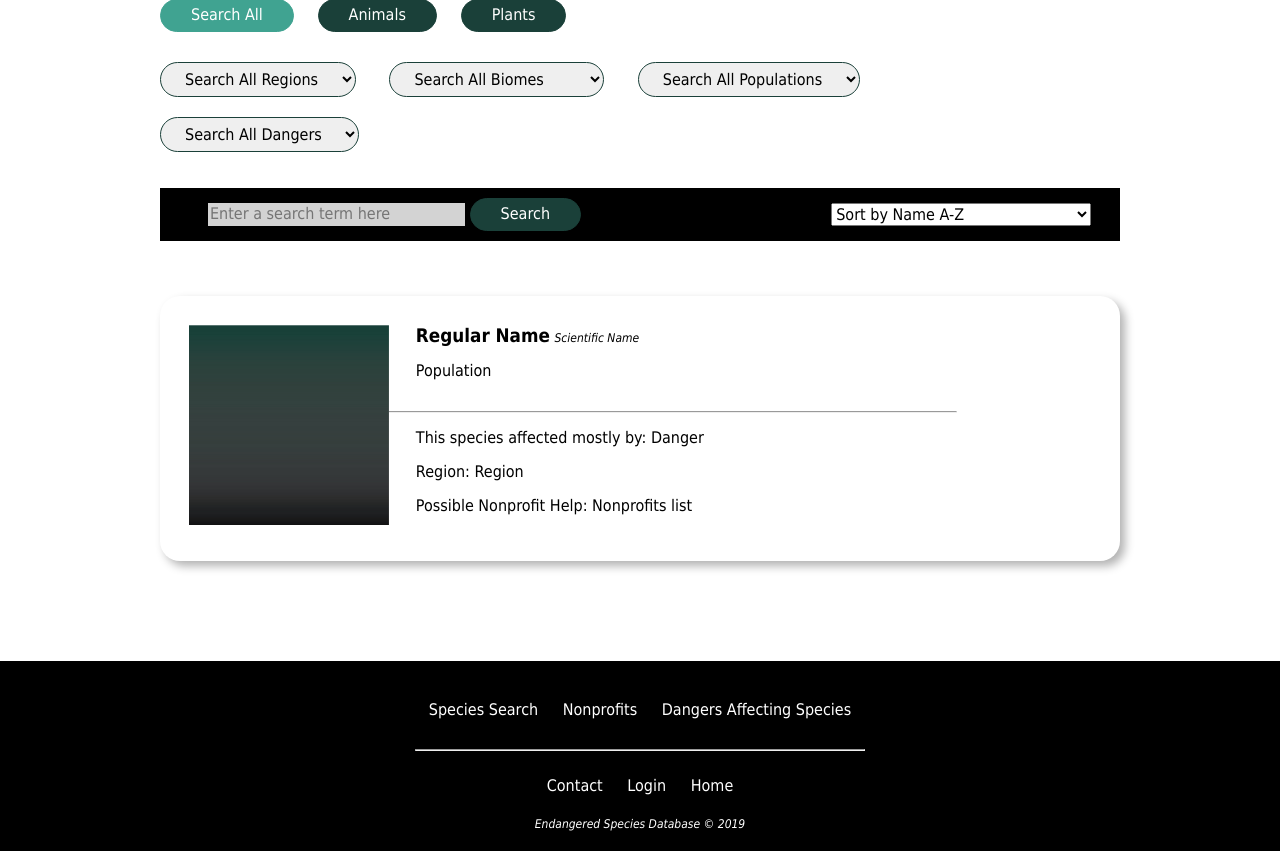
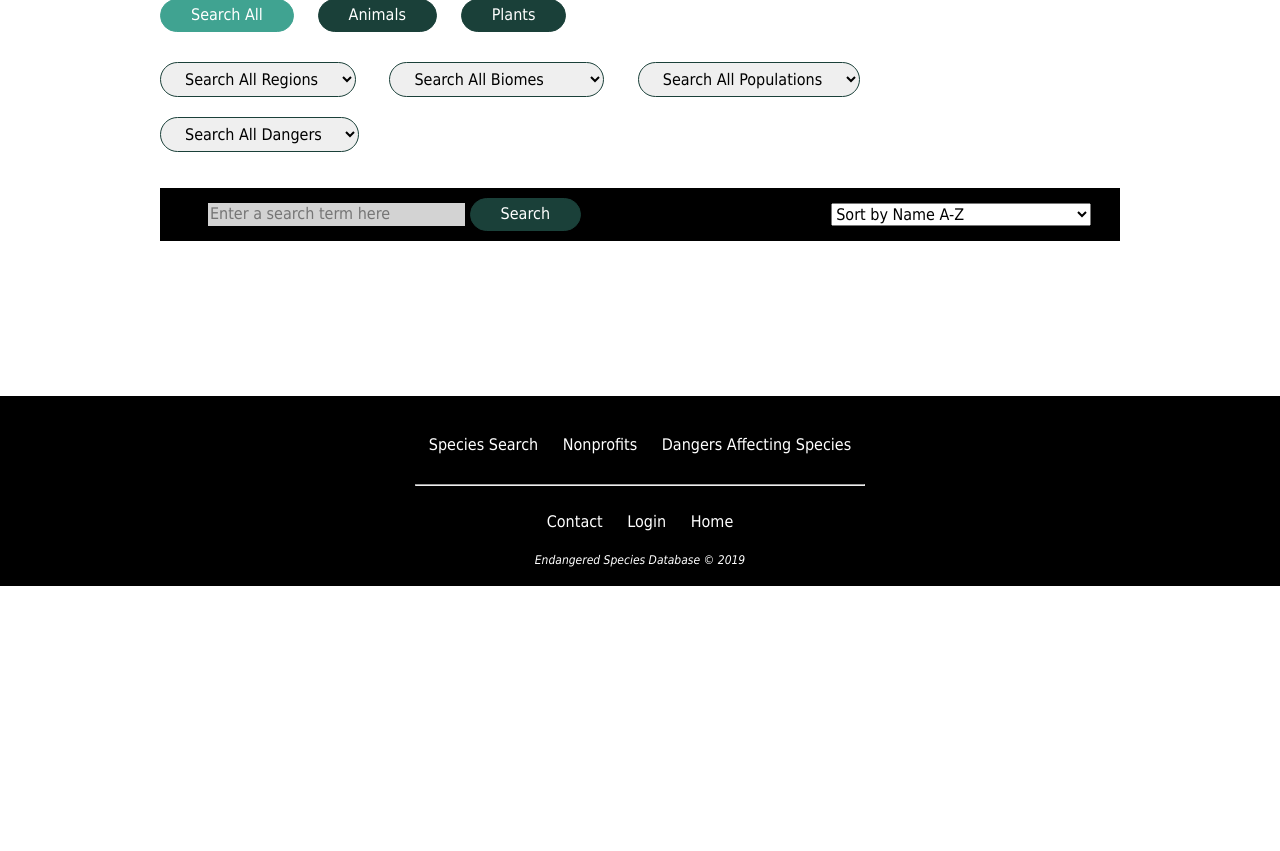
Before and after one commit to ianjamesx/EndangeredDB, a PHP site: page /search.php in a window 1280 px wide. Shown: the part 300-1151 px from the top of the page. After the commit the page ends 886 px from the top, so only its background shows below. Run offline with PHP 8.4, Linux system fonts and the light colour scheme; some libraries are stand-ins or nearby versions.

Commit message:
Update search.php

```diff
--- a/ESDphp/search.php
+++ b/ESDphp/search.php
@@ -138,16 +138,6 @@ session_start();
 		<p class="result-danger">This species affected mostly by: Danger</p>
 		<p class="result-region">Region: Region</p>
 		<p class="result-npo">Possible Nonprofit Help: Nonprofits list</p>
-	</div>
-
-	<div class="result">
-		<img src="placeholder.jpg" alt="image" width="200" height="200">
-		<h3 id="result_name">Regular Name</h3> <h4 id="result_sname"> Scientific Name</h4>
-		<p id="result_pop">Population</p>
-		<hr>
-		<p id="result_danger">This species affected mostly by: Danger</p>
-		<p id="result_region">Region: Region</p>
-		<p id="result_npo">Possible Nonprofit Help: Nonprofits list</p>
 	</div>
 
 
```
